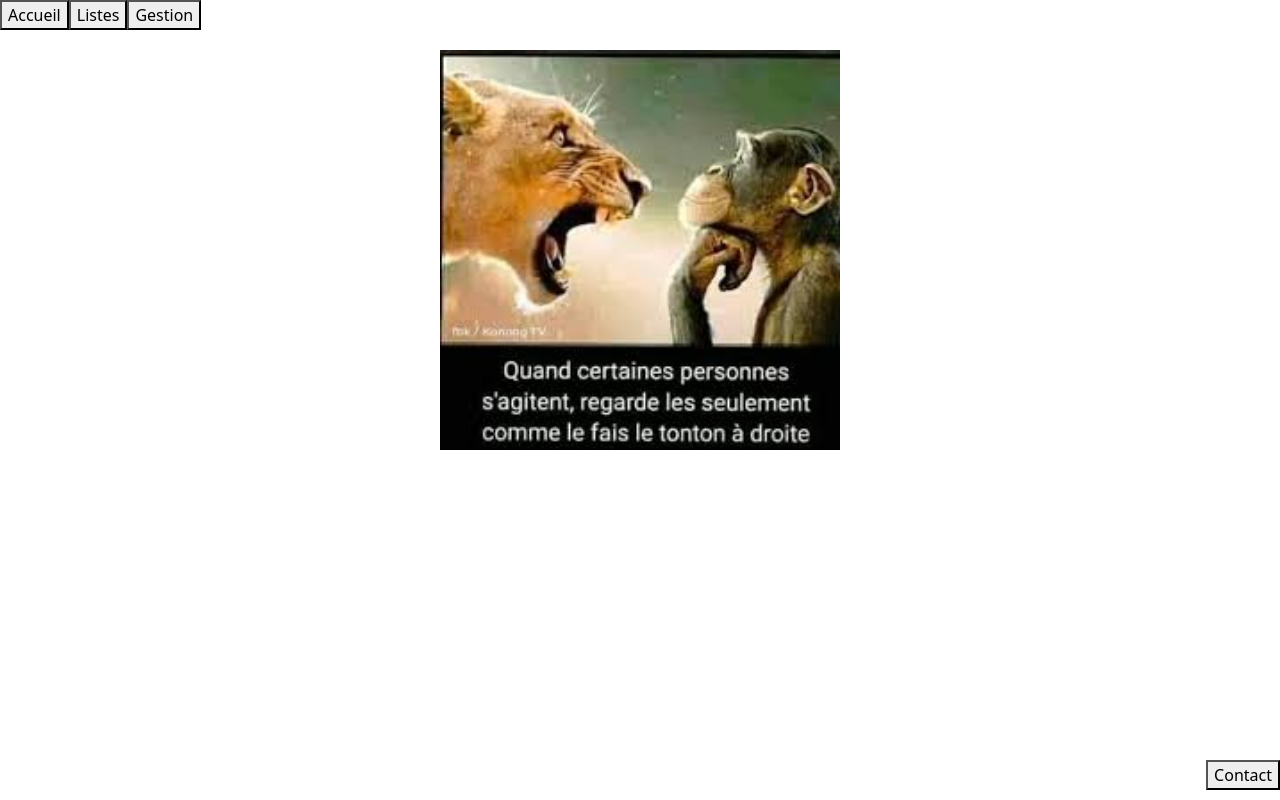
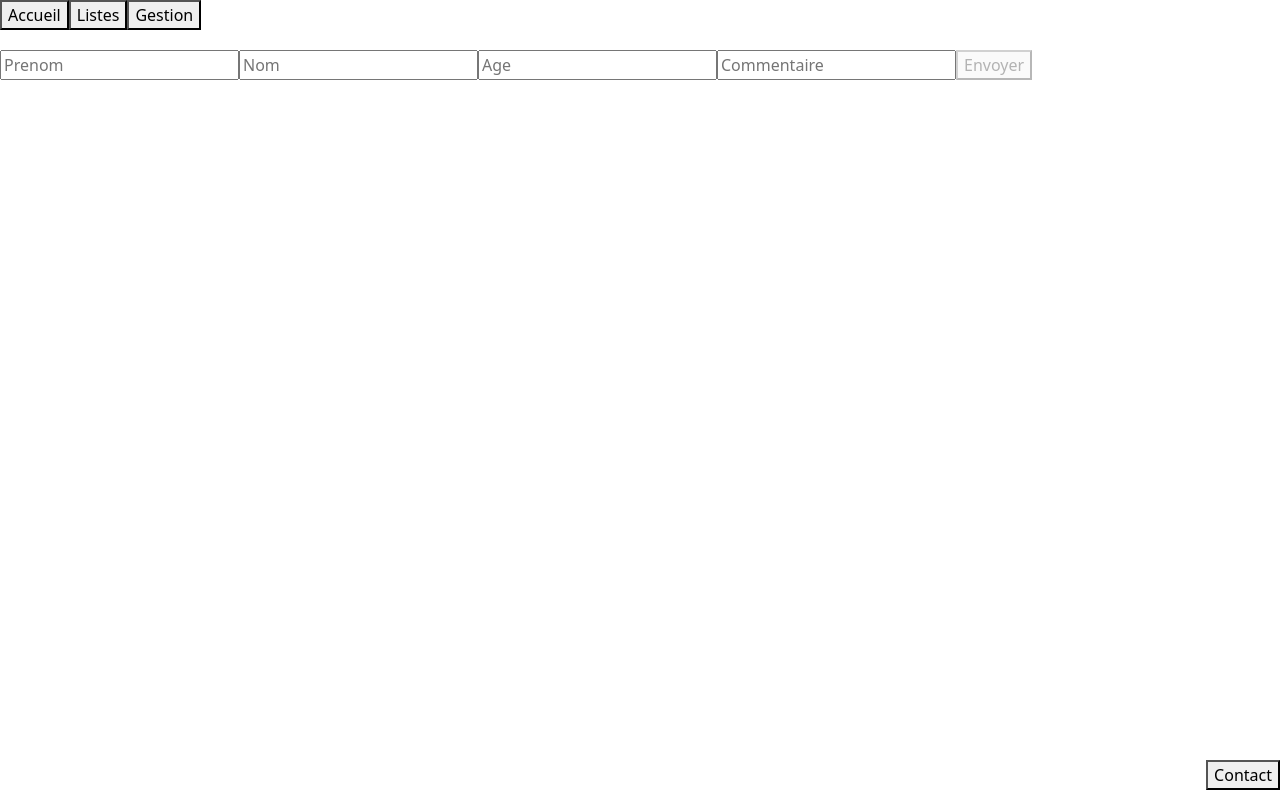
Before and after one commit to krattli/exo2-myriem-raphael, an Angular app: page /contact in a window 1280 px wide. Before the commit this address led to /. Built offline with nearby package versions, Linux system fonts and the light colour scheme.

Commit message:
component contact

```diff
--- a/src/app/app.routes.ts
+++ b/src/app/app.routes.ts
@@ -3,11 +3,13 @@ import { RouterModule, Routes } from '@angular/router';
 import { Homepage } from './homepage/homepage';
 import { Liste } from './liste/liste';
 import { Gestion } from './gestion/gestion';
+import { Contact } from './contact/contact';
 
 export const routes: Routes = [
   { path: '', component: Homepage },
   { path: 'liste', component: Liste },
   { path: 'gestion', component: Gestion },
+  { path: 'contact', component: Contact },
   { path: '**', redirectTo: '' },
 ];
 
--- a/src/app/contact/contact.html
+++ b/src/app/contact/contact.html
@@ -1 +1,11 @@
-<p>contact works!</p>
+<form #contactForm="ngForm" (ngSubmit)="onSubmit(contactForm)">
+
+  <input type="text" name="prenom" ngModel required placeholder="Prenom">
+  <input type="text" name="nom" ngModel required placeholder="Nom">
+  <input type="number" name="age" ngModel required placeholder="Age">
+  <input type="text" name="commentaire" ngModel placeholder="Commentaire">
+
+  <button type="submit" [disabled]="!contactForm.valid">
+    Envoyer
+  </button>
+</form>
--- a/src/app/contact/contact.ts
+++ b/src/app/contact/contact.ts
@@ -1,11 +1,30 @@
 import { Component } from '@angular/core';
+import { NgForm, FormsModule } from '@angular/forms';
+import { ContactData } from '../contact-data';
+import { Router } from '@angular/router';
 
 @Component({
-  selector: 'app-contact',
-  imports: [],
+  selector: 'Contact',
+  imports: [FormsModule],
   templateUrl: './contact.html',
   styleUrl: './contact.css'
 })
+
 export class Contact {
 
+  constructor(
+    private contact_service: ContactData,
+    private router: Router
+  ) { }
+
+  onSubmit(form: NgForm) {
+    if (form.valid) {
+      this.contact_service.nom = form.value.nom;
+      this.contact_service.prenom = form.value.prenom;
+      this.contact_service.age = form.value.age;
+      this.contact_service.commentaire = form.value.commentaire;
+
+      this.router.navigate(['/']);
+    }
+  }
 }
```
